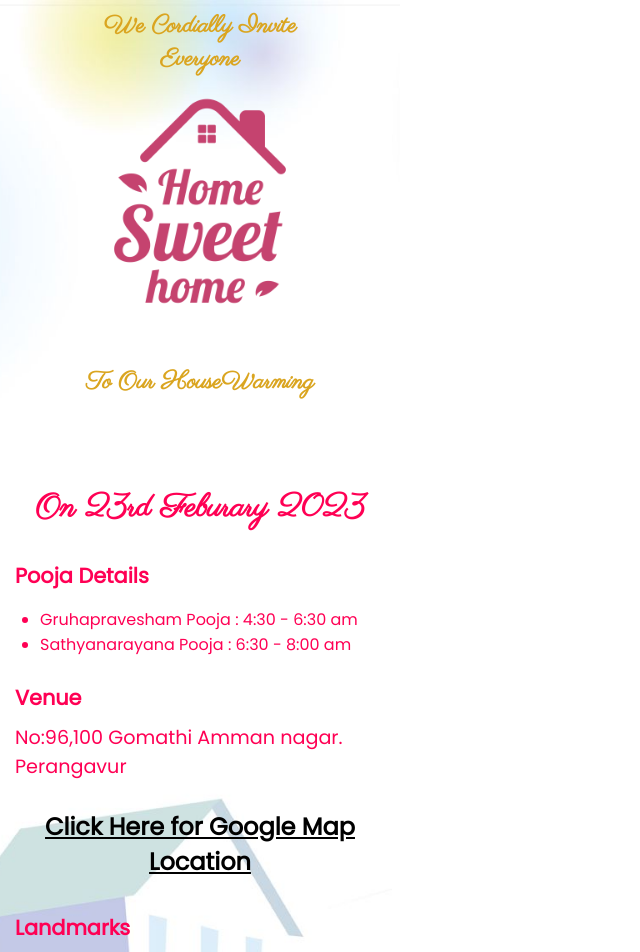
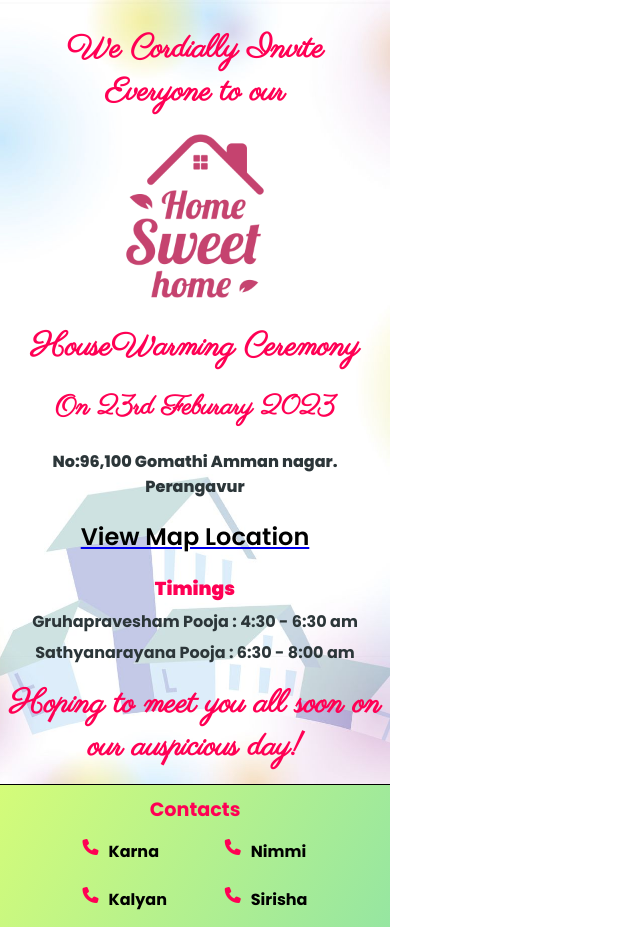
Before and after one commit to legendarycopyninja/HouseWarming, a React (Vite) app in the folder housewarming/: page / in a window 1280 px wide. Shown: the top 952 px of the page, without its empty margins (0-640 px from the left). After the commit the page ends 927 px from the top, so only its background shows below. Built offline with nearby package versions, Linux system fonts and the light colour scheme.

Commit message:
Final Commit 1

```diff
--- a/housewarming/index.html
+++ b/housewarming/index.html
@@ -13,7 +13,7 @@
     <link rel="preconnect" href="https://fonts.googleapis.com" />
     <link rel="preconnect" href="https://fonts.gstatic.com" crossorigin />
     <link
-      href="https://fonts.googleapis.com/css2?family=Poppins&display=swap"
+      href="https://fonts.googleapis.com/css2?family=Poppins:ital,wght@0,400;0,500;0,600;0,700;0,800;0,900;1,700&display=swap"
       rel="stylesheet"
     />
     <link
--- a/housewarming/src/App.css
+++ b/housewarming/src/App.css
@@ -1,84 +1,108 @@
-.App {
- background-image: url(/house.jpg);
-  background-repeat: no-repeat;
+.content {
+  background-image: url(/house.jpg);
+  background-repeat:no-repeat;
   background-size: cover;
   background-position: center;
-  filter: opacity(-6);
-}
 
-.headContainer >img {
-  width: 250px;
 }
 
 .headContainer{
-  /* background-image: url(/bg.jpg); */
   width: 100%;
-  /* background-repeat: no-repeat;
-  background-size: cover;
-  background-position: center; */
-  color: goldenrod;
-justify-content: space-between;
+  color: #ff0054;
+  justify-content: space-between;
   display: flex;
   flex-direction: column;
-  gap: 20px;
+  gap: 10px;
   align-items: center;
   font-family: 'Parisienne',sans-serif;
+  padding: 18px;
+}
+
+.headimg {
+  width: 200px;
+}
+
+.headtitle {
+  margin-top: 10px;
+  margin-bottom: 8px;
+  width: 100%;
+  height: 70px;
+  font-size: 2rem;
+  text-align: center;
+}
+
+.headtitletwo {
+  font-size: 2rem;
+  margin-top: 0;
+  margin-bottom: 5px;
+  text-align: center;
+}
+
+.headdate {
+  font-size: 1.7rem;
+  margin: 0;
+  font-family: 'Parisienne',sans-serif;
+  font-weight: bold;
+  padding: 5px;
+  text-align: center;
 }
 
 
-.headContainer>h1 {
-  margin-top: 10px;
-  width: 60%;
-  height: 30px;
-  font-size: 1.5rem;
-  text-align: center;
+.maincontent {
+  padding: 0px 5px 10px 5px;
+  color: #2C3639;
 }
 
-.headContainer>h2 {
-  font-size: 1.5rem;
-margin-bottom: 68px;
+.address {
+  margin-bottom: 0;
+  margin-top: 0px;
+  font-size: 1rem;
   text-align: center;
+  font-weight: 800;
 }
 
-.content {
-  color: #ff0054;
-  padding: 15px;
-  /* background-color: #eff5f5; */
-
+.maplocation{
+  color: #000;
+  text-align: center;
+  margin-bottom: 0px;
+  font-weight: 600;
 }
 
-footer {
-  border-top: 1px solid black;
-  padding: 10px;
+.timertitle {
+  text-align: center;
+  margin-bottom: 0;
+  margin-top: 20px;
   color: #ff0054;
-  /* background-color: #ecb390; */
+  font-weight: 900;
 }
 
-
-.phonelinks {
-  text-decoration: none;
-  color: #4a7174;
-  cursor: pointer;
-  display: flex;
-  gap: 5px;
-  padding: 5px;
+.timercontent {
   text-align: center;
-  font-weight: 900;
-
-}
-.phonelinks>p {
-  margin: 0;
+  margin-bottom: 0;
+  margin-top: 6px;
+  font-weight: 700;
 }
 
-.fa-phone {
-  font-size: 1rem;
-  color: #5093E2;
-  align-self: center;
+.endmsg{
+  font-size: 2rem;
+   font-family: 'Parisienne',sans-serif;
+   color: #ff0054;
+   font-weight: bold;
+   margin-bottom: 5px;
+   text-align: center;
+   margin-top: 18px;
 }
 
-footer >h3 {
-  margin-bottom: 0px;
-  margin-top: 10px;
+.bottomcontent {
+  border-top: 1px solid black;
+  color: #ff0054;
+  padding: 10px;
+  background-image: linear-gradient(120deg, #d4fc79 0%, #96e6a1 100%);
+}
+
+.contact {
+  margin-bottom: 15px;
+  margin-top: 0px;
   text-align: center;
   font-size: 1.2rem;
   font-weight: bold;
@@ -86,67 +110,32 @@ footer >h3 {
 
 .linkContainer {
   display: flex;
-  justify-content:space-evenly;
-  align-items: center;
-width: 350px;
-height: 100px;
-margin: 0px auto;
-
+  width: 225px;
+  margin: 0 auto;
+  justify-content:space-between;
 }
 
 .flexcontainers {
   display: flex;
-  gap: 15px;
   flex-direction: column;
-  align-items: center;
+  gap: 18px;
 }
 
-.date {
-  font-size: 2rem;
- margin: 0;
-  font-family: 'Parisienne',sans-serif;
-  font-weight: bold;
-  padding: 5px;
-  text-align: center;
-
+.fa-phone {
+  font-size: 1rem;
+  color: #ff0054;
 }
 
-.content >h3{
-  margin-bottom: 0;
-  font-size: 1.3rem;
-  margin-top: 25px;
+.phonelinks {
+  text-decoration: none;
+  color: black;
+  cursor: pointer;
+  display: flex;
+  gap: 10px;
+  font-weight: bold;
 }
 
-ul {
-  margin-bottom: 0;
-padding-left: 25px;
-font-size: 1rem;
+.phonelinks>p {
+  margin-top: 0;
+  margin-bottom: 5px;
 }
-
-.content>p{
-  margin-bottom: 0;
-  margin-top: 10px;
-  font-size: 1.2rem;
-}
-
-.endmsg{
-  font-size: 2rem;
-
-   font-family: 'Parisienne',sans-serif;
-   font-weight: bold;
-margin-bottom: 0;
-   text-align: center;
-   margin-top: 18px;
-
-}
-
-.content>h4 {
-  text-align: center;
-  font-size: 1.5rem;
-  padding: 8px 0px;
-  margin-bottom: 0;
-  margin-top: 20px;
-}
-.maplocation{
-  color: black;
-}
--- a/housewarming/src/App.jsx
+++ b/housewarming/src/App.jsx
@@ -1,14 +1,12 @@
-import Header from './Components/Header'
+
 import Content from './Components/Content'
 import Footer from './Components/Footer'
 import './App.css'
 
 function App() {
 
-
   return (
     <div className="App">
-      <Header />
       <Content />
       <Footer />
     </div>
--- a/housewarming/src/Components/Content.jsx
+++ b/housewarming/src/Components/Content.jsx
@@ -1,26 +1,27 @@
 export default function Content(){
     return (
-       <main className="content">
-        <h2 className="date">On 23rd Feburary 2023</h2>
-        <h3 className="pooja">Pooja Details</h3>
-        <ul>
-            <li>
+       <div className="content">
+          <header className="headContainer">
+            <h1 className="headtitle">We Cordially Invite Everyone to our</h1>
+            <img src="slogan.png" alt="house welcome" className="headimg" />
+            <h2 className="headtitletwo">HouseWarming Ceremony</h2>
+            <h2 className="headdate">On 23rd Feburary 2023</h2>
+        </header>
+        {/* Main Content */}
+        <main className="maincontent">
+        <p className="address">No:96,100 Gomathi Amman nagar. Perangavur</p>
+        <a  href="https://www.google.com/maps/@/data=!4m3!11m2!2sDEFdhTOz0PxGWti0O8PI2GMmHxxGcQ!3e3?utm_source=mstt_0&g_ep=CAESCTExLjYwLjcwMxgAILffASoAQgJJTg%3D%3D" target="_blank" rel="noopener noreferrer">
+            <h2 className="maplocation" >View Map Location</h2>
+        </a>
+        <h3 className="timertitle">Timings</h3>
+            <p className="timercontent">
                 Gruhapravesham Pooja : 4:30 - 6:30 am
-            </li>
-            <li>
-             Sathyanarayana Pooja  :  6:30 - 8:00 am
-            </li>
-        </ul>
-        <h3>Venue</h3>
-        <p>No:96,100 Gomathi Amman nagar. Perangavur</p>
-        <h4 ><a className="maplocation" href="https://www.google.com/maps/@/data=!4m3!11m2!2sDEFdhTOz0PxGWti0O8PI2GMmHxxGcQ!3e3?utm_source=mstt_0&g_ep=CAESCTExLjYwLjcwMxgAILffASoAQgJJTg%3D%3D" target="_blank" rel="noopener noreferrer">Click Here for Google Map Location</a></h4>
-        <h3>Landmarks</h3>
-        <ul>
-            <li>28min From Padi flyover</li>
-            <li>24min from Madhavaram Routana </li>
-            <li>18min From RedHills Bus Terminus</li>
-        </ul>
-        <h2 className="endmsg">Hoping to meet you all on our auspicious day!</h2>
-       </main>
+            </p>
+            <p className="timercontent">
+                Sathyanarayana Pooja  :  6:30 - 8:00 am
+            </p>
+        <h2 className="endmsg">Hoping to meet you all soon on our auspicious day!</h2>
+        </main>
+       </div>
     )
 }
--- a/housewarming/src/Components/Footer.jsx
+++ b/housewarming/src/Components/Footer.jsx
@@ -1,33 +1,29 @@
 export default function Footer(){
     return (
-        <footer>
-        <h3>Contacts</h3>
+        <footer className="bottomcontent">
+                <h3 className="contact">Contacts</h3>
                 <div className="linkContainer">
                         <div className="flexcontainers">
-
+                                <a href="tel:+919840140870" className="phonelinks">
+                                        <i class='fas fa-phone'></i>
+                                <p>Karna</p>
+                                </a>
                                 <a href="tel:+918870142198" className="phonelinks">
                                         <i class='fas fa-phone'></i>
                                 <p>Kalyan</p>
                                 </a>
-        <a href="tel:+919739655454" className="phonelinks">
-                <i class='fas fa-phone'></i>
-        <p>Karnunakaran</p>
-        </a>
                          </div>
                          <div className="flexcontainers">
-
                                 <a href="tel:+919566162071" className="phonelinks">
                                         <i class='fas fa-phone'></i>
                                 <p>Nimmi</p>
                                 </a>
                                 <a href="tel:+919600578546" className="phonelinks">
                                         <i class='fas fa-phone'></i>
-        <p>Jeevitha</p>
+                                <p>Sirisha</p>
                                 </a>
                         </div>
-
                 </div>
-
         </footer>
     )
 }
--- a/housewarming/src/Components/Header.jsx
+++ /dev/null
@@ -1,9 +0,0 @@
-export default function Header(){
-    return (
-        <header className="headContainer">
-            <h1>We Cordially Invite Everyone</h1>
-            <img src="slogan.png" alt="house welcome"  />
-            <h2>To Our HouseWarming</h2>
-        </header>
-    )
-}
--- a/housewarming/src/index.css
+++ b/housewarming/src/index.css
@@ -5,6 +5,6 @@
 body {
   margin: 0;
   font-family: 'Poppins', sans-serif;
-  height: 100%;
-  max-width: 400px;
+  height: 100vh;
+  max-width: 390px;
 }
```
Lines whose indentation alone changed are shown as unchanged.
